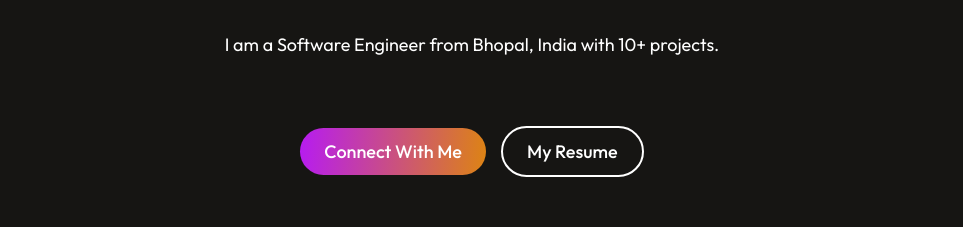
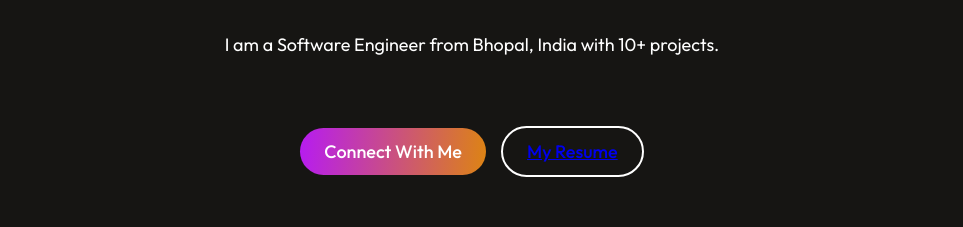
Before and after one commit to rohitsinghabad/Portfolio, a React (Vite) app: page / in a window 1280 px wide. Shown: the part 800-1027 px from the top of the page, without its empty margins (168-1131 px from the left). Built offline with nearby package versions, Linux system fonts and the light colour scheme.

Commit message:
Update Hero.jsx

```diff
--- a/src/components/Hero/Hero.jsx
+++ b/src/components/Hero/Hero.jsx
@@ -20,7 +20,16 @@ const Hero = () => {
   </a>
 </div>
 
-            <div className="hero-resume">My Resume</div>
+            <div className="hero-resume">
+  <a
+    href="/Rohit Kumar.docx"
+    target="_blank"
+    rel="noopener noreferrer"
+  >
+    My Resume
+  </a>
+</div>
+
         </div>
         </div>
   )
```
